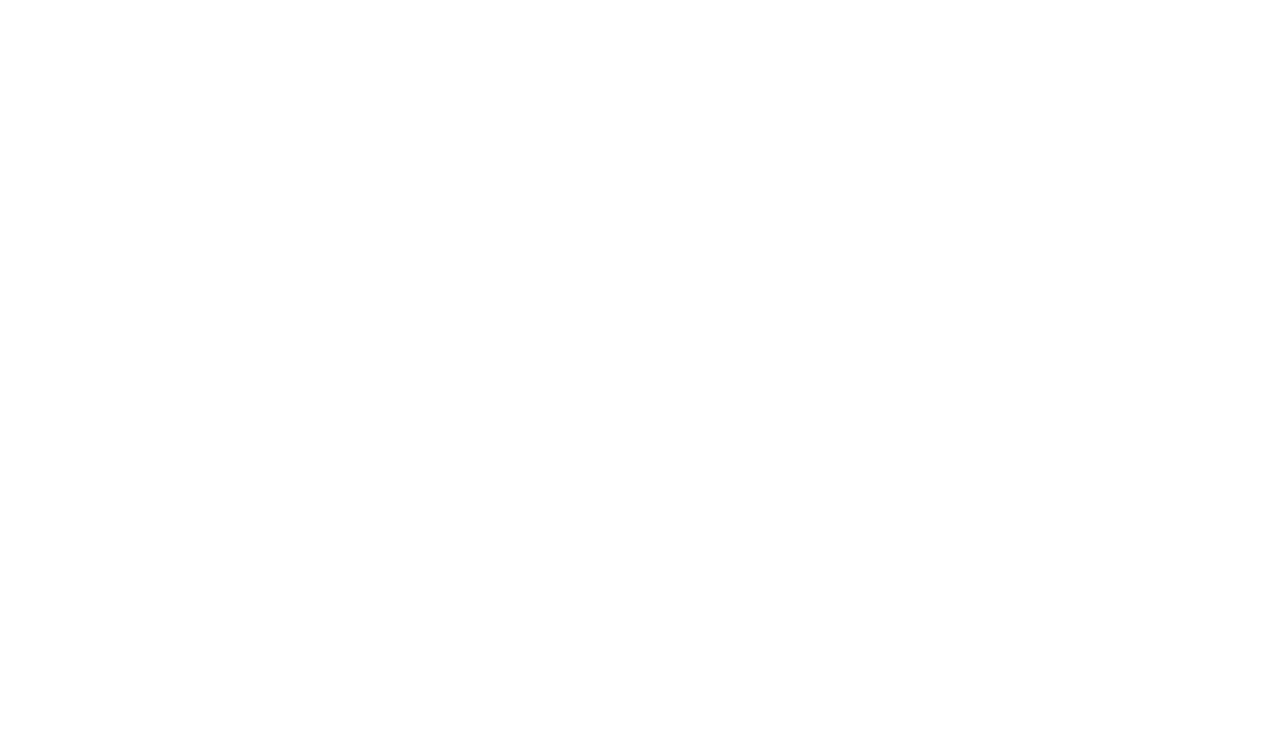
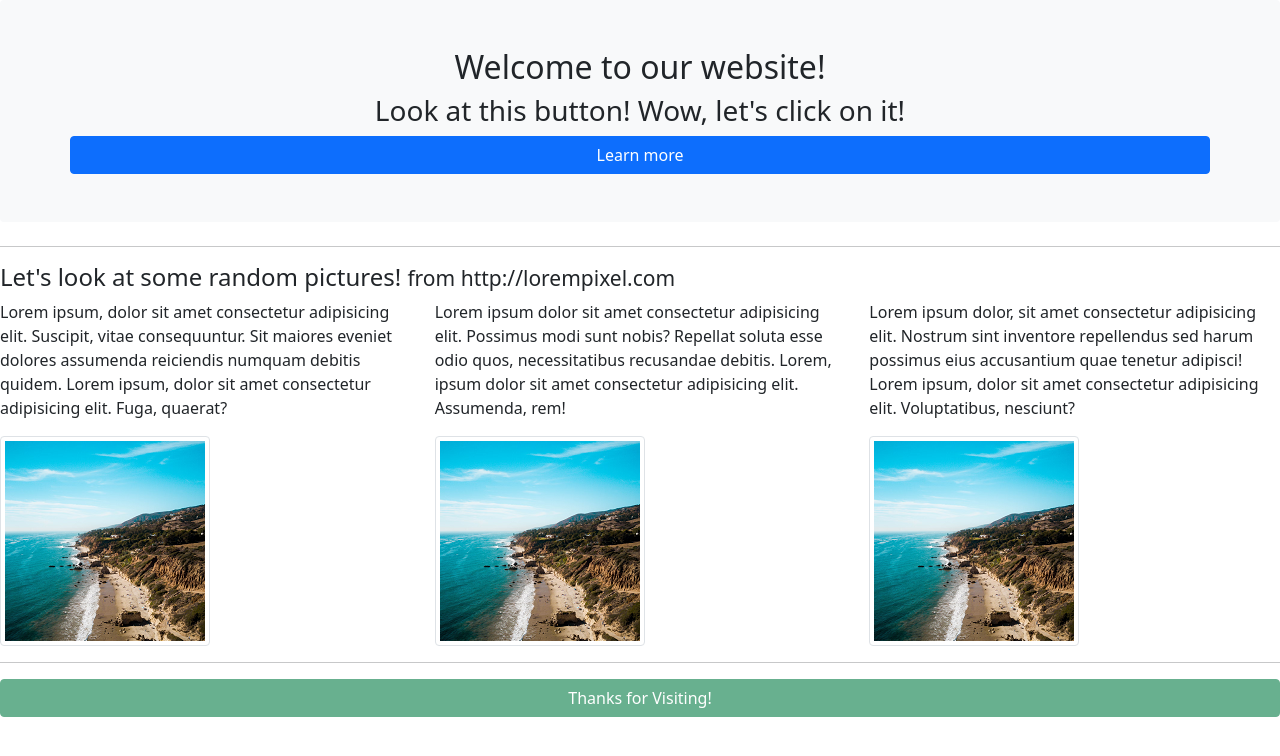
Before and after one commit to moonbuddy/bootstrap-exercise-part1, a plain HTML site: page index.html in a window 1280 px wide. Drawn offline with nearby package versions, Linux system fonts and the light colour scheme.

Commit message:
build(site): used repo template for bootstrap, added content, styled only using bootstrap

```diff
--- a/index.html
+++ b/index.html
@@ -9,8 +9,34 @@
 </head>
 <body>
 
-
-
+    <!-- Jumbotron -->
+    <div class="jumbotron text-center bg-light rounded py-5 mb-4">
+        <div class="container px-0">
+            <h2>Welcome to our website!</h2>
+            <h3>Look at this button! Wow, let's click on it!</h3>
+            <a href="#" class="btn btn-primary d-flex justify-content-center">Learn more</a>
+        </div>
+    </div>
+    <hr>
+    <div class="row">
+        <h4>Let's look at some random pictures! <small class="fw-light">from http://lorempixel.com</small></h4>
+    </div>
+    <div class="row">
+        <div class="col">
+            <p>Lorem ipsum, dolor sit amet consectetur adipisicing elit. Suscipit, vitae consequuntur. Sit maiores eveniet dolores assumenda reiciendis numquam debitis quidem. Lorem ipsum, dolor sit amet consectetur adipisicing elit. Fuga, quaerat?</p>
+            <img src="./img/coastline.png" alt="aerial view of coastline" class="img-thumbnail img-fluid">
+        </div>
+        <div class="col">
+            <p>Lorem ipsum dolor sit amet consectetur adipisicing elit. Possimus modi sunt nobis? Repellat soluta esse odio quos, necessitatibus recusandae debitis. Lorem, ipsum dolor sit amet consectetur adipisicing elit. Assumenda, rem!</p>
+            <img src="./img/coastline.png" alt="aerial view of coastline" class="img-thumbnail img-fluid">
+        </div>
+        <div class="col">
+            <p>Lorem ipsum dolor, sit amet consectetur adipisicing elit. Nostrum sint inventore repellendus sed harum possimus eius accusantium quae tenetur adipisci! Lorem ipsum, dolor sit amet consectetur adipisicing elit. Voluptatibus, nesciunt?</p>
+            <img src="./img/coastline.png" alt="aerial view of coastline" class="img-thumbnail img-fluid">
+        </div>
+    </div>
+    <hr>
+    <a href="#" class="btn btn-success d-flex disabled justify-content-center">Thanks for Visiting!</a>
     <script src="https://cdn.jsdelivr.net/npm/@popperjs/core@2.9.2/dist/umd/popper.min.js" integrity="sha384-IQsoLXl5PILFhosVNubq5LC7Qb9DXgDA9i+tQ8Zj3iwWAwPtgFTxbJ8NT4GN1R8p" crossorigin="anonymous"></script>
     <script src="https://cdn.jsdelivr.net/npm/bootstrap@5.0.2/dist/js/bootstrap.min.js" integrity="sha384-cVKIPhGWiC2Al4u+LWgxfKTRIcfu0JTxR+EQDz/bgldoEyl4H0zUF0QKbrJ0EcQF" crossorigin="anonymous"></script>
 </body>
```
Also changed, not shown: img/coastline.png (added).
